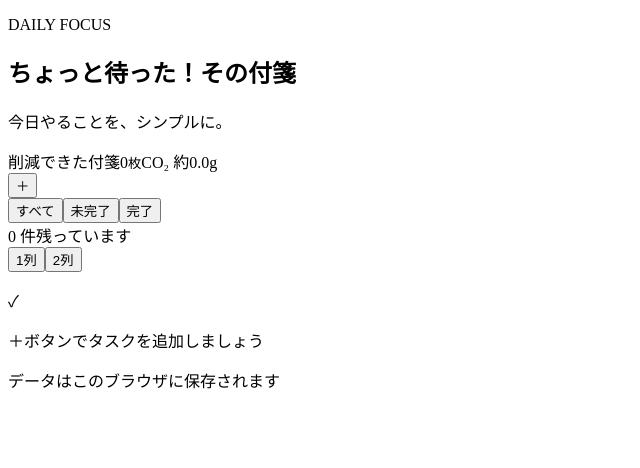
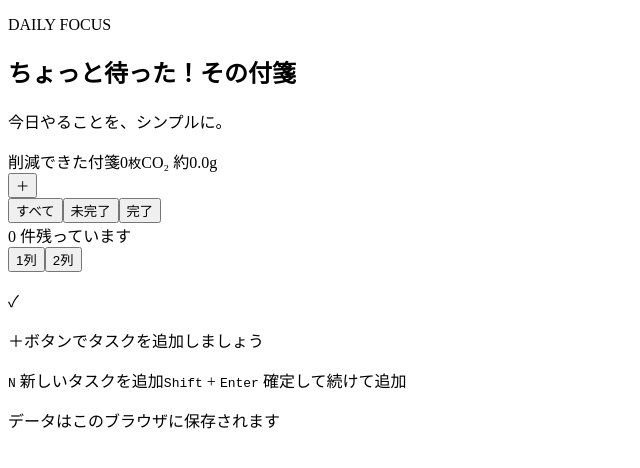
Before and after one commit to oharuka27/todo_app, a React (Vite) app: page / in a window 1280 px wide. Shown: the top 468 px of the page, without its empty margins (0-640 px from the left). Built offline with nearby package versions, Linux system fonts and the light colour scheme; the HTML template or start-up script is replaced by a standard one.

Commit message:
add 2 short cut keys

```diff
--- a/src/App.tsx
+++ b/src/App.tsx
@@ -84,6 +84,21 @@ export default function App() {
     document.addEventListener('mousedown', handleOutsideClick)
     return () => document.removeEventListener('mousedown', handleOutsideClick)
   }, [editingId, editingTitle])
+
+  useEffect(() => {
+    // 文字入力中以外で N キーを押すと項目を追加する
+    function handleShortcut(event: KeyboardEvent) {
+      if (event.key.toLowerCase() !== 'n' || event.ctrlKey || event.metaKey || event.altKey || event.isComposing) return
+      const target = event.target as HTMLElement
+      if (target.closest('input, textarea, select, [contenteditable="true"]')) return
+
+      event.preventDefault()
+      addTodo()
+    }
+
+    document.addEventListener('keydown', handleShortcut)
+    return () => document.removeEventListener('keydown', handleShortcut)
+  }, [filter])
 
   const visibleTodos = useMemo(() => {
     if (filter === 'active') return todos.filter((todo) => !todo.completed)
@@ -233,7 +248,16 @@ export default function App() {
 
         <div className="toolbar">
           <div className="toolbar-start">
-            <button type="button" className="add-button" onClick={addTodo} aria-label="タスクを追加">＋</button>
+            <button
+              type="button"
+              className="add-button"
+              onClick={addTodo}
+              aria-label="タスクを追加"
+              aria-keyshortcuts="N"
+              title="新しいタスク（N）"
+            >
+              ＋
+            </button>
             <div className="filters" aria-label="表示するタスク">
               {(['all', 'active', 'completed'] as Filter[]).map((item) => (
                 <button
@@ -313,6 +337,13 @@ export default function App() {
                   }}
                   onKeyDown={(event) => {
                     if (event.key === 'Escape') cancelEdit()
+                    // Shift+Enter で確定して、続けて次の項目を追加する
+                    if (event.key === 'Enter' && event.shiftKey && !event.nativeEvent.isComposing) {
+                      event.preventDefault()
+                      if (!editingTitle.trim()) return
+                      saveEdit(todo.id)
+                      addTodo()
+                    }
                   }}
                 >
                   <label className="sr-only" htmlFor={`edit-task-${todo.id}`}>タスク名を変更</label>
@@ -348,7 +379,13 @@ export default function App() {
           <button className="clear-button" onClick={clearCompleted}>完了済みを削除</button>
         )}
       </section>
-      <footer>データはこのブラウザに保存されます</footer>
+      <footer>
+        <p className="shortcut-hint">
+          <span><kbd>N</kbd> 新しいタスクを追加</span>
+          <span><kbd>Shift</kbd> + <kbd>Enter</kbd> 確定して続けて追加</span>
+        </p>
+        <p>データはこのブラウザに保存されます</p>
+      </footer>
     </main>
   )
 }
--- a/src/styles.css
+++ b/src/styles.css
@@ -135,6 +135,9 @@ h1 span:last-child { color: #5f765c; }
 .empty-state p { margin: -10px 0 30px; font-size: .9rem; }
 .clear-button { display: block; margin: 22px auto 0; color: #8b7770; background: none; border: 0; font-size: .78rem; text-decoration: underline; text-underline-offset: 4px; }
 footer { margin-top: 8px; color: #93928c; font-size: .7rem; text-align: center; letter-spacing: .05em; }
+footer p { margin: 0; }
+.shortcut-hint { display: flex; justify-content: center; flex-wrap: wrap; gap: 4px 18px; margin-bottom: 4px !important; color: #73766f; font-size: .76rem; letter-spacing: .02em; }
+kbd { display: inline-block; min-width: 1.6em; padding: 1px 6px; color: #344132; background: white; border: 1px solid #d6d9d2; border-bottom-width: 2px; border-radius: 5px; font: inherit; font-size: .72rem; font-weight: 600; text-align: center; }
 .sr-only { position: absolute; width: 1px; height: 1px; padding: 0; margin: -1px; overflow: hidden; clip: rect(0, 0, 0, 0); white-space: nowrap; border: 0; }
 
 @media (max-width: 600px) {
@@ -153,6 +156,17 @@ footer { margin-top: 8px; color: #93928c; font-size: .7rem; text-align: center;
   .delete-button { opacity: 1; }
 }
 
+@media (max-height: 560px) {
+  .empty-state { min-height: 120px; }
+  .empty-state span { margin-top: 12px; }
+  .empty-state p { margin-bottom: 12px; }
+}
+
+/* キーボードのないタッチ端末ではショートカットの説明を出さない */
+@media (hover: none) and (pointer: coarse) {
+  .shortcut-hint { display: none; }
+}
+
 @media (prefers-reduced-motion: reduce) {
   *, *::before, *::after { scroll-behavior: auto !important; transition: none !important; }
 }
```
